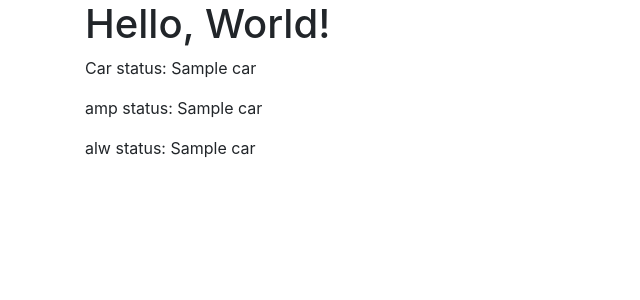
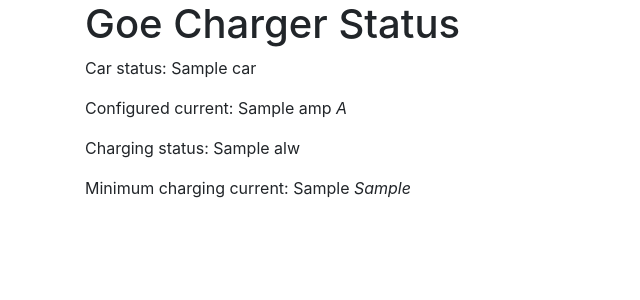
Before and after one commit to Planet-Moon/Django_home_server, a Django app: template goeCharger_django/templates/goe_index.html in a window 1280 px wide. Shown: the part 56-356 px from the top of the page, without its empty margins (0-640 px from the left). Run offline with Django 3.2, Linux system fonts and the light colour scheme; the template is opened without the code that fills it: most values are stand-ins (such as "Sample title", 1, 10 or a date in 2020); parts of the project's set-up code (start-up, migrations or seed data) failed here and were passed over; some libraries are stand-ins or nearby versions.

Commit message:
[fix] corrected var names

```diff
--- a/goeCharger_django/templates/goe_index.html
+++ b/goeCharger_django/templates/goe_index.html
@@ -1,8 +1,9 @@
 {% extends "base.html" %}
 
 {% block page_content %}
-<h1>Hello, World!</h1>
+<h1>Goe Charger Status</h1>
 <p class="card-text">Car status: {{ car }}</p>
-<p class="card-text">amp status: {{ car }}</p>
-<p class="card-text">alw status: {{ car }}</p>
+<p class="card-text">Configured current: {{ amp }} <i>A</i></p>
+<p class="card-text">Charging status: {{ alw }}</p>
+<p class="card-text">Minimum charging current: {{ min_amp }} <i>{{ min_amp_unit }}</i></p>
 {% endblock %}
```
